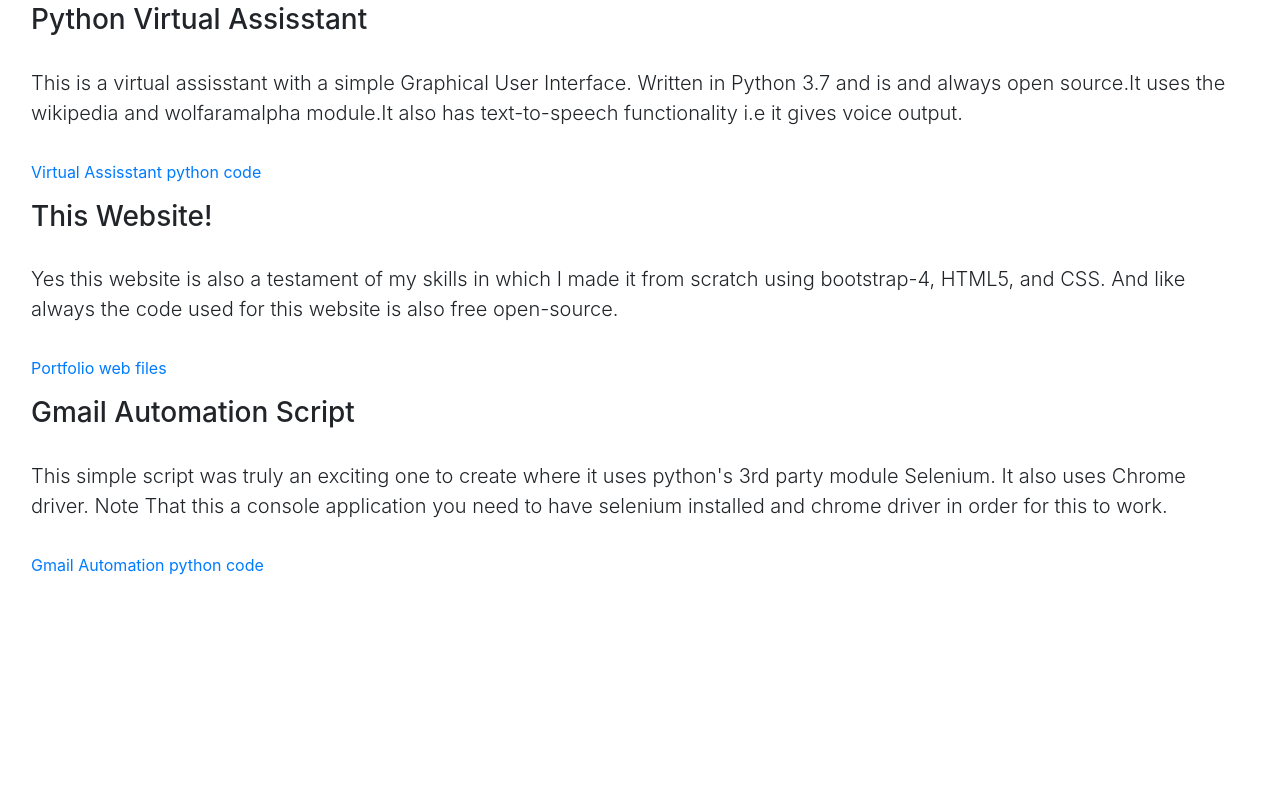
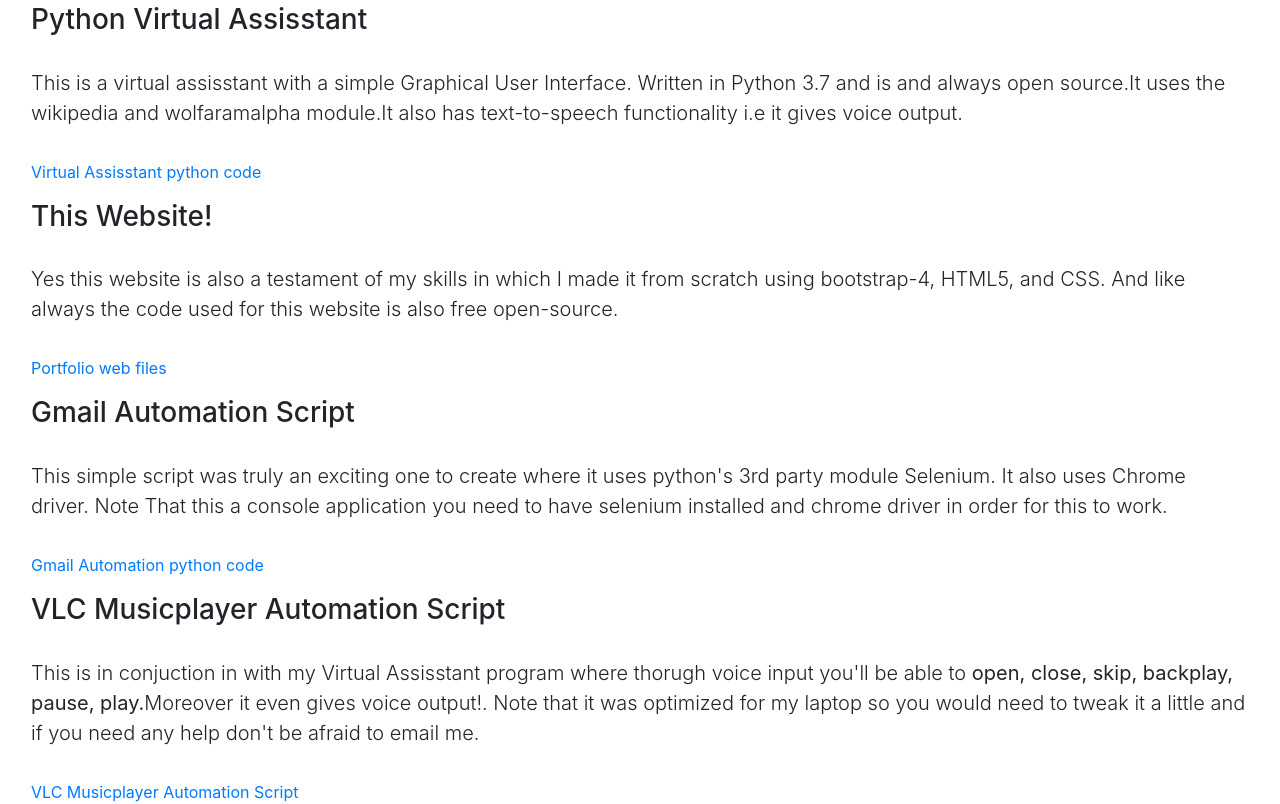
Before and after one commit to fear-the-reaper/fear-the-reaper.github.io, a plain HTML site: page index.html in a window 1280 px wide. Shown: the part 1525-2329 px from the top of the page. Before the commit the page ends 2102 px from the top, so only its background shows below. Drawn offline with nearby package versions, Linux system fonts and the light colour scheme; a web font is replaced by a local one.

Commit message:
Update index.html

```diff
--- a/index.html
+++ b/index.html
@@ -157,6 +157,13 @@
 	</p>
 	<a href="" class="ml-3">Gmail Automation python code</a>
 
+	<h3 class="ml-3 mt-3">VLC Musicplayer Automation Script</h3>
+	<p class="lead p-3">
+		This is in conjuction in with my Virtual Assisstant program where thorugh voice input you'll be able to
+		<b>open, close, skip, backplay, pause, play.</b>Moreover it even gives voice output!. Note that it was optimized for my laptop so you would need to tweak it a little and if you need any help don't be afraid to email me.
+	</p>
+	<a href="" class="ml-3">VLC Musicplayer Automation Script</a>
+
 
 
 
```
